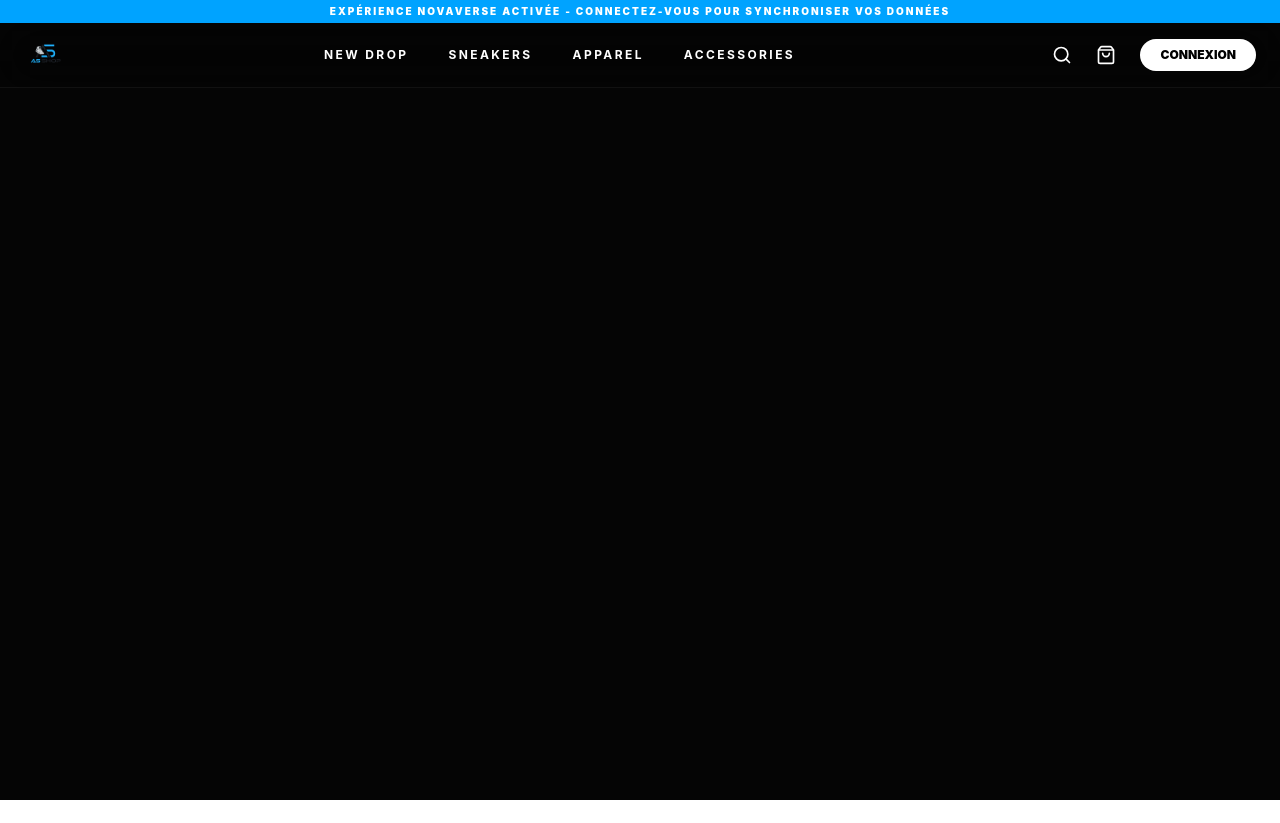
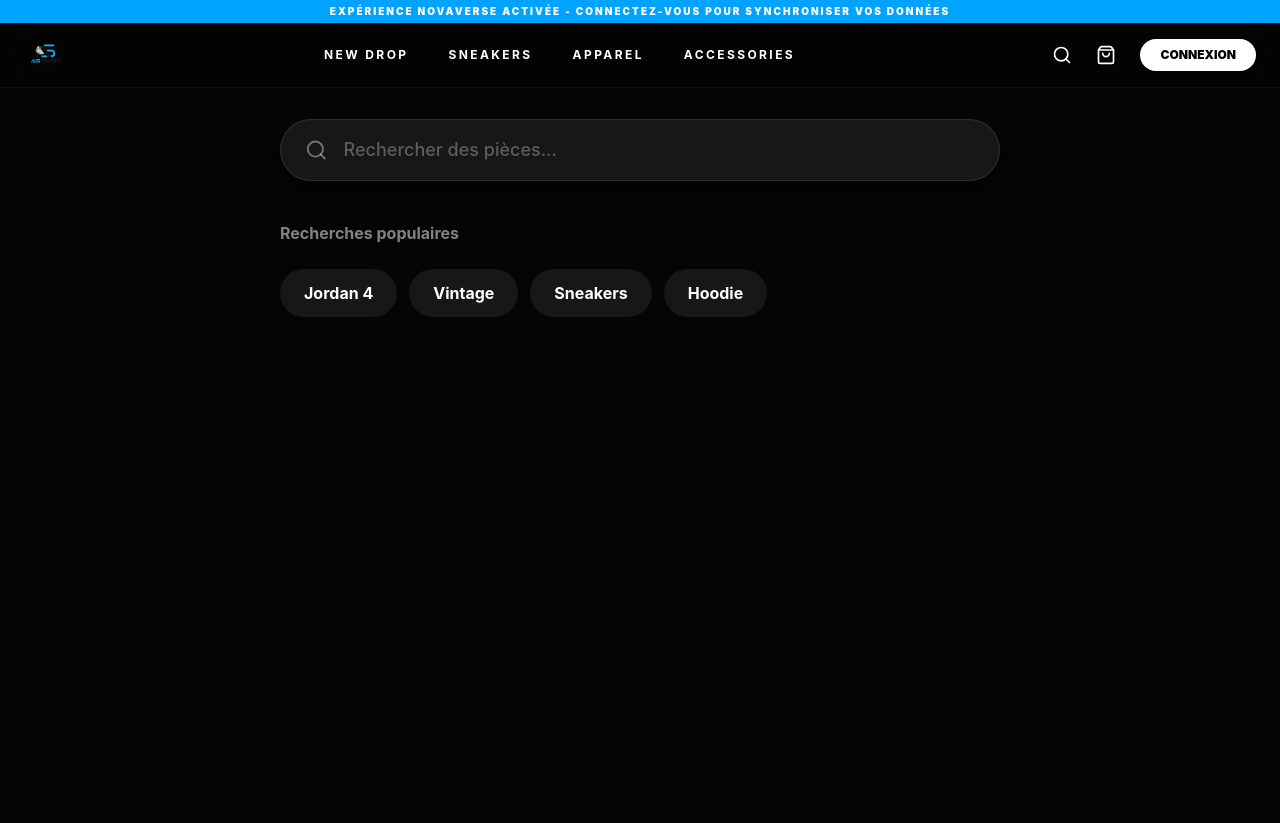
Before and after one commit to atedesi22/AS-Shop, a React (Vite) app: page /search in a window 1280 px wide. Before the commit the page ends 800 px from the top, so only its background shows below. Built offline with nearby package versions, Linux system fonts and the light colour scheme.

Commit message:
search bar

```diff
--- a/src/App.jsx
+++ b/src/App.jsx
@@ -9,6 +9,7 @@ import Cart from './pages/Cart';
 import Favorites from './pages/Favorites';
 import Auth from './pages/Auth';
 import ProductDetail from './pages/ProductDetail';
+import SearchPage from './pages/Search';
 
 // Import des composants UI
 import Navbar from './components/Navbar';
@@ -49,6 +50,7 @@ function App() {
                   <Route path="/favorites" element={<Favorites />} />
                   <Route path="/auth" element={<Auth />} />
                   <Route path="/product/:id" element={<ProductDetail />} />
+                  <Route path="/search" element={<SearchPage />} />
                 </Routes>
 
                 {/* Navigation Mobile en bas */}
--- /dev/null
+++ b/src/pages/Search.jsx
@@ -0,0 +1,60 @@
+import React, { useState, useMemo } from 'react';
+import { Search, X } from 'lucide-react';
+import { products } from '../data/products';
+import ProductCard from '../components/ProductCard';
+
+const SearchPage = () => {
+  const [query, setQuery] = useState("");
+
+  const results = useMemo(() => {
+    if (!query) return [];
+    return products.filter(p =>
+      p.name.toLowerCase().includes(query.toLowerCase()) ||
+      p.category.toLowerCase().includes(query.toLowerCase())
+    );
+  }, [query]);
+
+  return (
+    <div className="pt-24 px-6 pb-32 max-w-3xl mx-auto min-h-screen">
+      {/* Barre de recherche Pinterest Style */}
+      <div className="relative mb-8">
+        <div className="flex items-center bg-neutral-900 border border-white/10 rounded-full py-4 px-6 focus-within:border-[#00A3FF] transition-all shadow-xl">
+          <Search className="text-white/40 mr-4" size={24} />
+          <input
+            type="text"
+            placeholder="Rechercher des pièces..."
+            className="w-full bg-transparent outline-none text-lg font-medium placeholder:text-white/30"
+            value={query}
+            onChange={(e) => setQuery(e.target.value)}
+          />
+          {query && <X className="text-white/50 cursor-pointer" onClick={() => setQuery("")} />}
+        </div>
+      </div>
+
+      {/* Résultats ou "Recherches populaires" */}
+      {query ? (
+        <div className="grid grid-cols-2 gap-4">
+          {results.map((p) => (<ProductCard key={p.id} product={p} />))}
+          {results.length === 0 && <p className="text-white/30 col-span-2 text-center mt-10">Aucun résultat pour "{query}"</p>}
+        </div>
+      ) : (
+        <div className="mt-10">
+          <h3 className="text-white/50 font-bold mb-6">Recherches populaires</h3>
+          <div className="flex flex-wrap gap-3">
+            {['Jordan 4', 'Vintage', 'Sneakers', 'Hoodie'].map((tag) => (
+              <button
+                key={tag}
+                onClick={() => setQuery(tag)}
+                className="bg-neutral-900 hover:bg-neutral-800 px-6 py-3 rounded-full font-bold transition"
+              >
+                {tag}
+              </button>
+            ))}
+          </div>
+        </div>
+      )}
+    </div>
+  );
+};
+
+export default SearchPage;
--- a/src/pages/Shop.jsx
+++ b/src/pages/Shop.jsx
@@ -59,7 +59,8 @@ const Shop = () => {
       {filteredProducts.length > 0 ? (
         <div className="grid grid-cols-2 sm:grid-cols-3 lg:grid-cols-4 gap-1">
           {filteredProducts.map((p) => (
-            <ProductCard key={p.id} name={p.name} price={p.price} image={p.image} />
+            <ProductCard key={p.id} product={p} />
+            // <ProductCard key={p.id} name={p.name} price={p.price} image={p.image} />
           ))}
         </div>
       ) : (
```
Also changed, not shown: src/components/ProductCard.jsx (+120 -40 lines).
